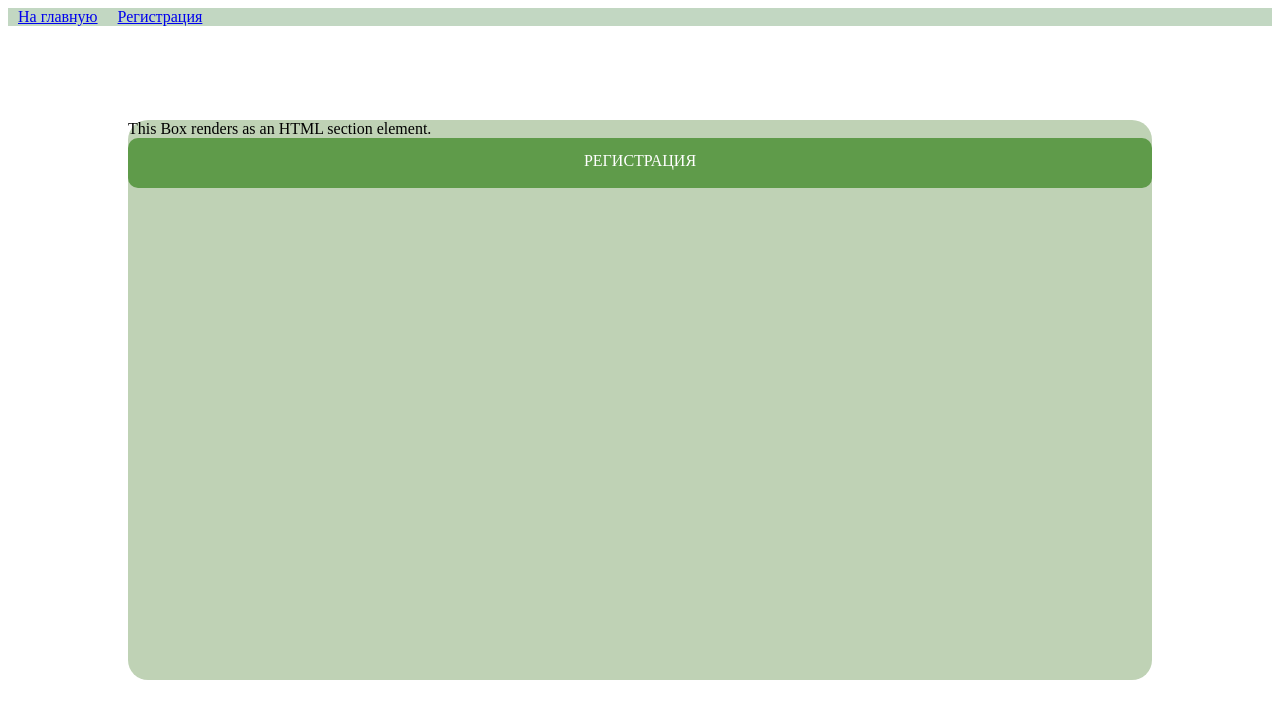
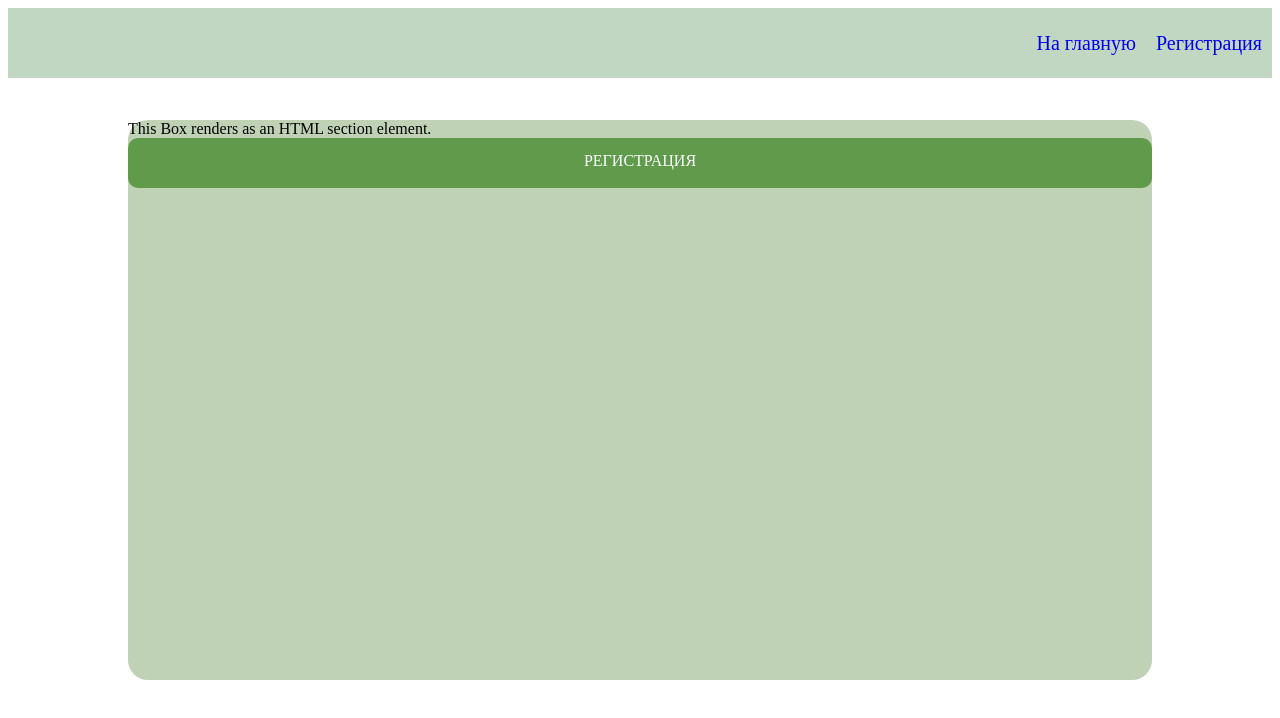
Before and after one commit to SMB-production/dish-balance-front, a React (Vite) app: page /registration in a window 1280 px wide. Shown: the top 718 px of the page. Built offline with nearby package versions, Linux system fonts and the light colour scheme.

Commit message:
fix: add layout for header

```diff
--- a/src/pages/Registration/ui/RegistrationPage.tsx
+++ b/src/pages/Registration/ui/RegistrationPage.tsx
@@ -5,6 +5,7 @@ export const RegistrationPage = () => {
       <Box
          component='div'
          sx={{
+
             position: 'absolute',
             top: '50%',
             left: '50%',
--- a/src/widgets/Header/ui/Header.tsx
+++ b/src/widgets/Header/ui/Header.tsx
@@ -6,12 +6,19 @@ export const Header = () => {
          style={{
             backgroundColor: '#c2d7c2',
             cursor: 'pointer',
+            height: '70px',
+            display: 'flex',
+            justifyContent: 'right',
+            alignItems: 'center'
          }}
       >
          <Link
             to='/'
             style={{
+               verticalAlign: 'middle',
                margin: '10px',
+               textDecoration: 'none',
+               fontSize: '20px'
             }}
          >
             На главную
@@ -19,7 +26,10 @@ export const Header = () => {
          <Link
             to='/registration'
             style={{
+               verticalAlign:'middle',
                margin: '10px',
+               textDecoration: 'none',
+               fontSize: '20px'
             }}
          >
             Регистрация
```
